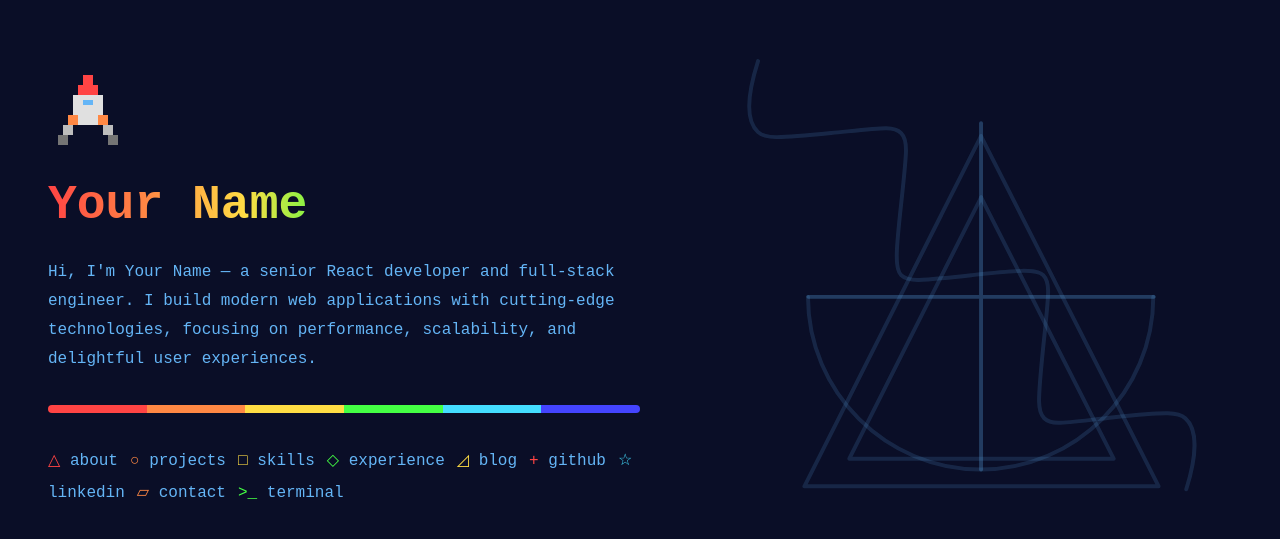
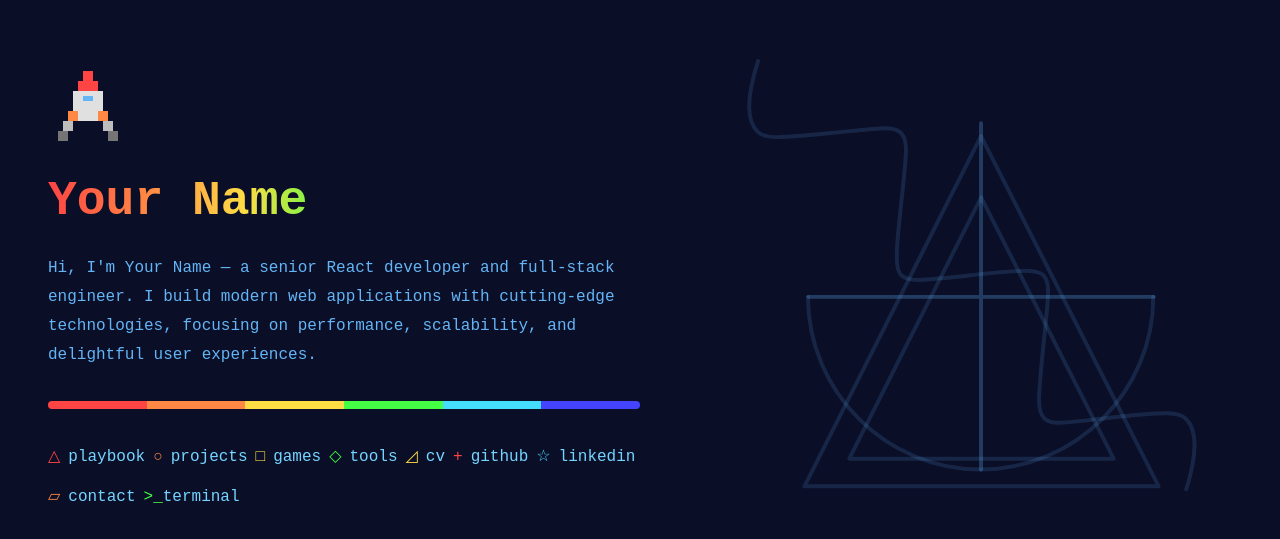
Before and after one commit to rasoolzia/mrzd-portfolio, a React (Vite) app: page / in a window 1280 px wide. Shown: the part 113-652 px from the top of the page. Built offline with nearby package versions, Linux system fonts and the light colour scheme.

Commit message:
feat: update NavLinks

```diff
--- a/src/components/portfolio/NavLinks.tsx
+++ b/src/components/portfolio/NavLinks.tsx
@@ -11,52 +11,47 @@ interface LinkItem {
 }
 
 const LINKS: LinkItem[] = [
-   { symbol: '△', color: '#ff4444', label: 'about', href: '#about' },
+   { symbol: '△', color: '#ff4444', label: 'playbook', href: '#playbook' },
    { symbol: '○', color: '#ff8844', label: 'projects', href: '#projects' },
-   { symbol: '□', color: '#ffdd44', label: 'skills', href: '#skills' },
-   { symbol: '◇', color: '#44ff44', label: 'experience', href: '#experience' },
-   { symbol: '◿', color: '#ffdd44', label: 'blog', href: '#blog' },
+   { symbol: '□', color: '#ffdd44', label: 'games', href: '#games' },
+   { symbol: '◇', color: '#44ff44', label: 'tools', href: '#tools' },
+   { symbol: '◿', color: '#ffdd44', label: 'cv', href: '#cv' },
    {
       symbol: '+',
       color: '#ff4444',
       label: 'github',
-      href: 'https://github.com/yourusername',
+      href: 'https://github.com/rasoolzia',
       external: true,
    },
    {
       symbol: '☆',
       color: '#44ddff',
       label: 'linkedin',
-      href: 'https://linkedin.com/in/yourusername',
+      href: 'https://linkedin.com/in/rasoolzia',
       external: true,
    },
    {
       symbol: '▱',
       color: '#ff8844',
       label: 'contact',
-      href: 'mailto:your@email.com',
+      href: 'mailto:rasool.ziaaddini@gmail.com',
    },
 ] as const;
 
+const baseLinkClasses =
+   'text-sky-300 no-underline transition-colors duration-150 hover:text-white';
+
 export default function NavLinks({ onShowTerminal }: NavLinksProps) {
    return (
-      <div className="leading-loose">
+      <nav className="leading-loose flex gap-2 flex-wrap">
          {LINKS.map(({ symbol, color, label, href, external }) => (
-            <span key={label}>
+            <span key={label} className="inline-flex items-center gap-2">
                <span style={{ color }}>{symbol}</span>{' '}
                <a
                   href={href}
                   target={external ? '_blank' : undefined}
                   rel={external ? 'noopener noreferrer' : undefined}
-                  style={{
-                     color: '#64b5f6',
-                     textDecoration: 'none',
-                     marginRight: '0.75rem',
-                  }}
-                  onMouseEnter={(e) => (e.currentTarget.style.color = '#fff')}
-                  onMouseLeave={(e) =>
-                     (e.currentTarget.style.color = '#64b5f6')
-                  }
+                  className={baseLinkClasses}
                >
                   {label}
                </a>
@@ -64,25 +59,16 @@ export default function NavLinks({ onShowTerminal }: NavLinksProps) {
          ))}
 
          {/* Terminal button — same style as other links */}
-         <span>
+         <span className="inline-flex items-center">
             <span style={{ color: '#44ff44' }}>{'>'}_</span>{' '}
             <button
+               type="button"
                onClick={onShowTerminal}
-               style={{
-                  background: 'none',
-                  border: 'none',
-                  color: '#64b5f6',
-                  fontSize: '1rem',
-                  cursor: 'pointer',
-                  padding: 0,
-                  marginRight: '0.75rem',
-               }}
-               onMouseEnter={(e) => (e.currentTarget.style.color = '#fff')}
-               onMouseLeave={(e) => (e.currentTarget.style.color = '#64b5f6')}
+               className={`${baseLinkClasses} cursor-pointer bg-transparent border-none p-0 font-inherit`}
             >
                terminal
             </button>
          </span>
-      </div>
+      </nav>
    );
 }
```
